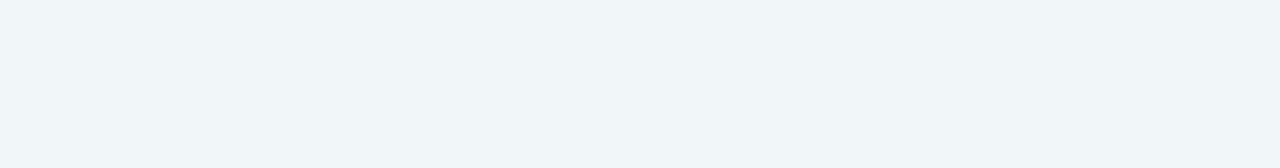
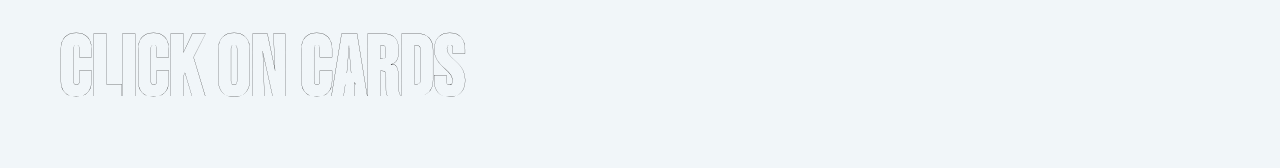
Before and after one commit to Agency-ak/Mysite, a plain HTML site: page index.html in a window 1280 px wide. Shown: the top 168 px of the page. Drawn offline with Linux system fonts and the light colour scheme; grey boxes are pictures that could not be loaded.

Commit message:
Update index.html

```diff
--- a/index.html
+++ b/index.html
@@ -5,14 +5,33 @@
     <meta charset="UTF-8">
     <meta name="viewport" content="width=device-width, initial-scale=1.0">
     <title>Document</title>
+    <link rel="preconnect" href="https://fonts.googleapis.com">
+    <link rel="preconnect" href="https://fonts.gstatic.com" crossorigin>
+    <link rel="preconnect" href="https://fonts.googleapis.com">
+    <link rel="preconnect" href="https://fonts.gstatic.com" crossorigin>
+    <link href="https://fonts.googleapis.com/css2?family=Bebas+Neue&display=swap" rel="stylesheet">
+
     <style>
         body {
             background: #F1F6F9;
+            font-family: "Bebas Neue", sans-serif;
+            font-weight: 400;
+            font-style: normal;
+
+        }
+        h1{
+            margin: 0;
+            margin-top: 20px;
+            color: #F1F6F9;
+            font-size: 84px;
+            -webkit-text-stroke: 0.2px rgb(0, 0, 0);
         }
 
-        section{
-            height: 100px;
+
+        section {
+            padding-inline: 50px;
         }
+
         .banner {
             width: 100%;
             height: 100vh;
@@ -26,7 +45,7 @@
             position: absolute;
             width: 200px;
             height: 250px;
-            top: 15%;
+            top: 10%;
             left: calc(50% - 100px);
             transform-style: preserve-3d;
             transform: perspective(1000px) rotateX(-12deg);
@@ -96,7 +115,7 @@
 <body>
 
     <section>
-
+        <h1>Click On Cards</h1>
     </section>
     <div class="banner">
         <div class="slider" style="--quantity: 10 ;">
```
